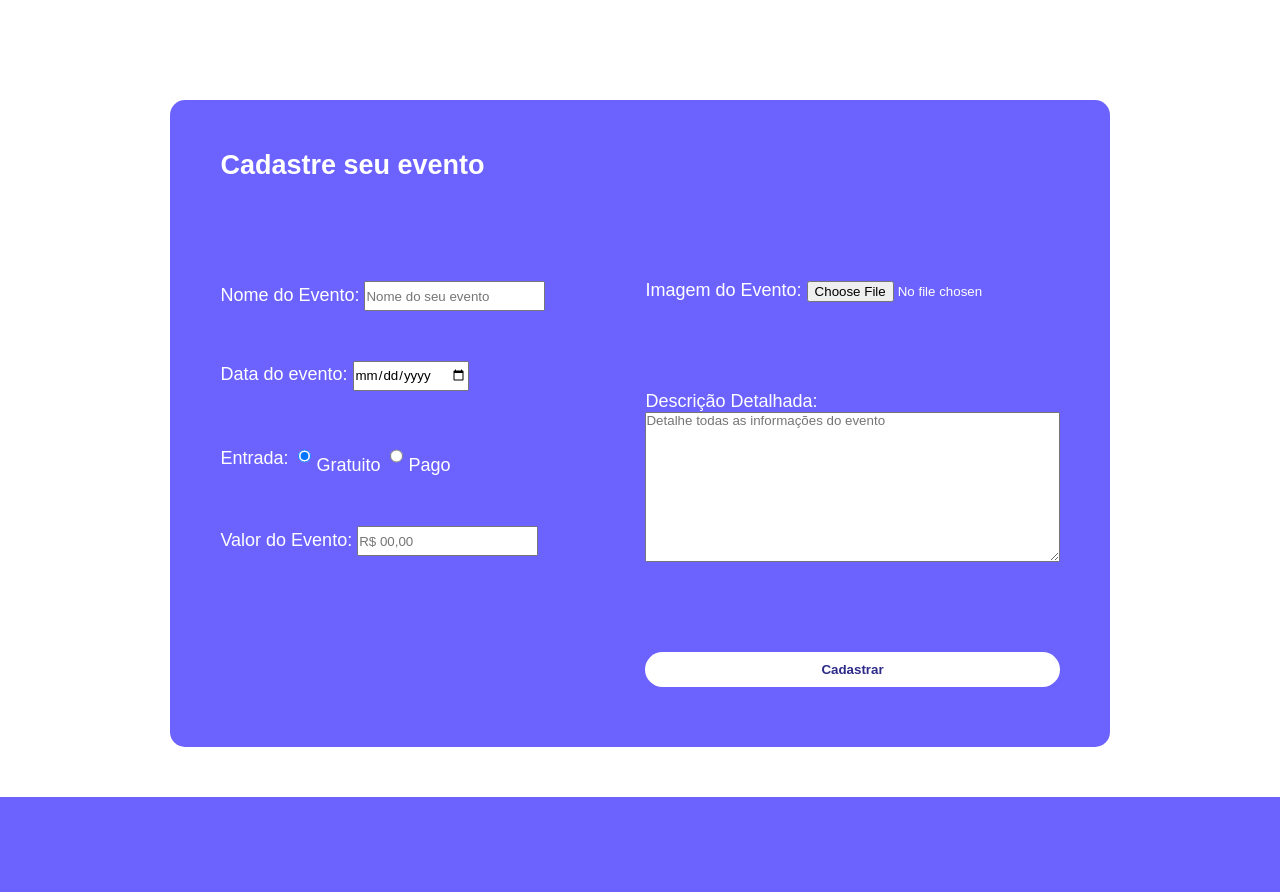
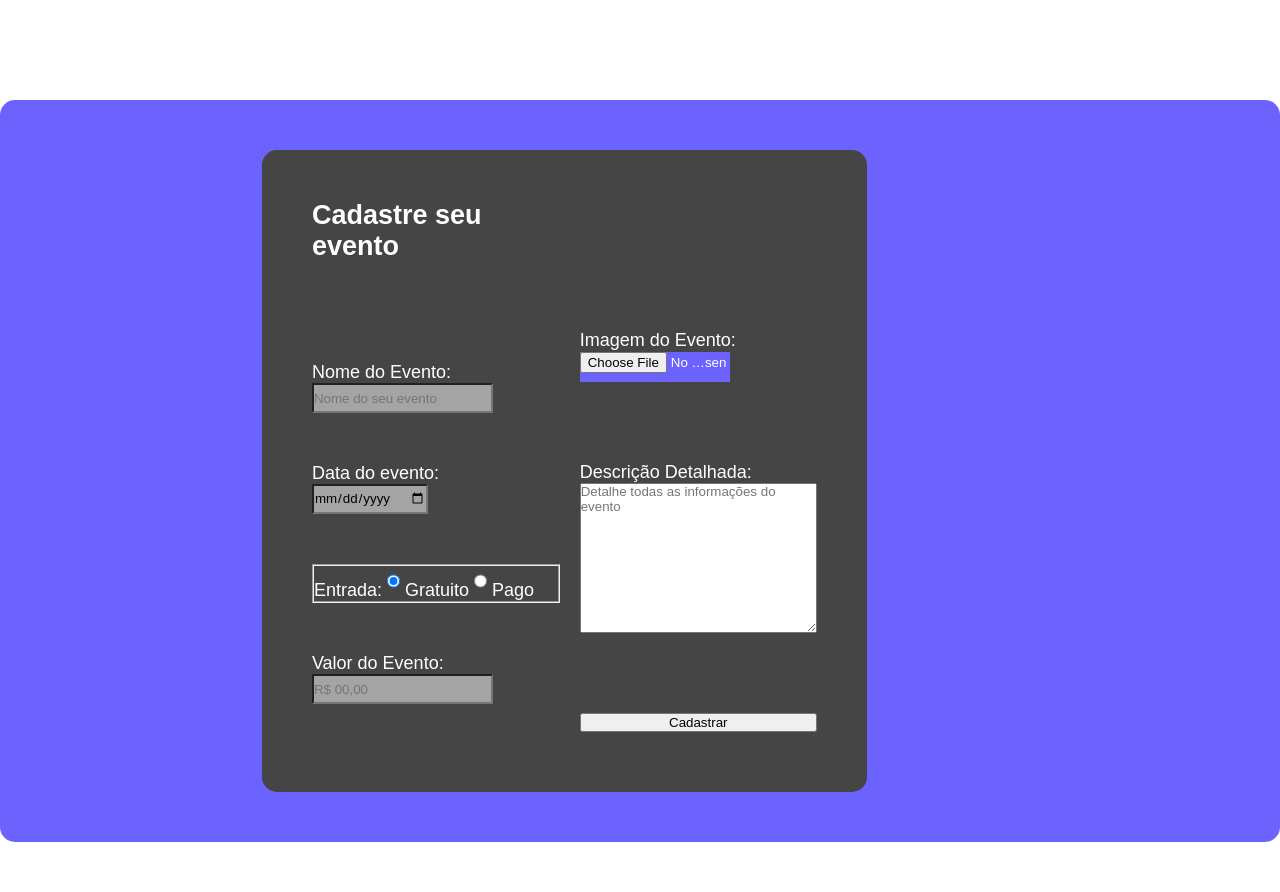
Before and after one commit to ChristianAcacio/Gerenciamento-de-eventos, a PHP site: page /cadastro_eventos.php in a window 1280 px wide. Shown: the part 106-998 px from the top of the page. Before the commit the page ends 903 px from the top, so only its background shows below. Run offline with PHP 8.4, Linux system fonts and the light colour scheme.

Commit message:
Salvando pequenas mudanças

```diff
--- a/style/style.css
+++ b/style/style.css
@@ -3,6 +3,11 @@
     margin: 0px;
     box-sizing: border-box;
     font-family: Arial, sans-serif;
+}
+
+html, body {
+    max-width: 100%;
+    overflow-x: hidden;
 }
 
 
@@ -78,8 +83,13 @@ body.login {
     color: #333;
 }
 
+.btn_link{
+    display: block;
+    text-decoration: none;
+    margin-bottom: 10px;
+}
 
-.btn_link{
+.btn_link button {
     width: 100%;
     padding: 10px;
     border: none;
@@ -87,21 +97,16 @@ body.login {
     font-weight: bold;
     cursor: pointer;
     transition: 0.3s ease;
-    margin-top: 10px;
     margin-bottom: 10px;
+}
+
+.btn_link:first-of-type button{
     background-color: white;
     color: #2e2b88;
-    text-decoration: none;
-    display: flex;
-    justify-content: center;
-    align-items: center;
 }
 
-
-
-.btn_link:hover {
+.btn_link:first-of-type button:hover {
     background-color: #e2e2e2;
-    transform: scale(1.05);
 }
 
 .button2 {
@@ -1050,7 +1055,21 @@ header input:focus {
 
 /*Estilo CRIAÇÃO DE EVENTOS*/
 
-  .cadastro-evento {
+.cadastro-evento {
+    display: flex;
+    flex-direction: row;
+    justify-content: space-between;
+    width: 80%;
+    height: 80%;
+    background-color: #454545;
+    color: white;
+    border-radius: 15px;
+    padding: 50px;
+    gap: 20px;
+}
+
+.background-cadastro-evento{
+    display: flex;
     margin-top: 100px;
     margin-bottom: 50px;
     display: flex;
@@ -1067,7 +1086,10 @@ header input:focus {
 }
 
 .imagem_label{
-    text-decoration: none;
+    width: 150px;
+    height: 150px;
+    background-color: #6c63ff;
+    border: 2px black;
 }
 
 .textarea{
@@ -1079,13 +1101,8 @@ header input:focus {
     height: 150px;
 }
 
-.fildset{
+.fieldset{
     border: none;
-    display: flex;
-    flex-direction: row;
-    justify-content: start;
-    align-items: center;
-    gap: 10px;
 }
 
 .background-cadastro-evento{
@@ -1104,8 +1122,18 @@ header input:focus {
 .evento-esquerda{
     display: flex;
     flex-direction: column;
-    gap: 80px;
+    gap: 100px;
 }
+
+.cadastro-evento-esquerda h1{
+    margin-bottom: 50px;
+}
+
+.cadastro-evento-esquerda input{
+    background-color: #a5a4a4;
+    height: 30px;
+}
+
 
 .cadastro-evento h1{
     margin-bottom: 50px;
```
Also changed, not shown: other parts of style/style.css (+62 -11 lines).
